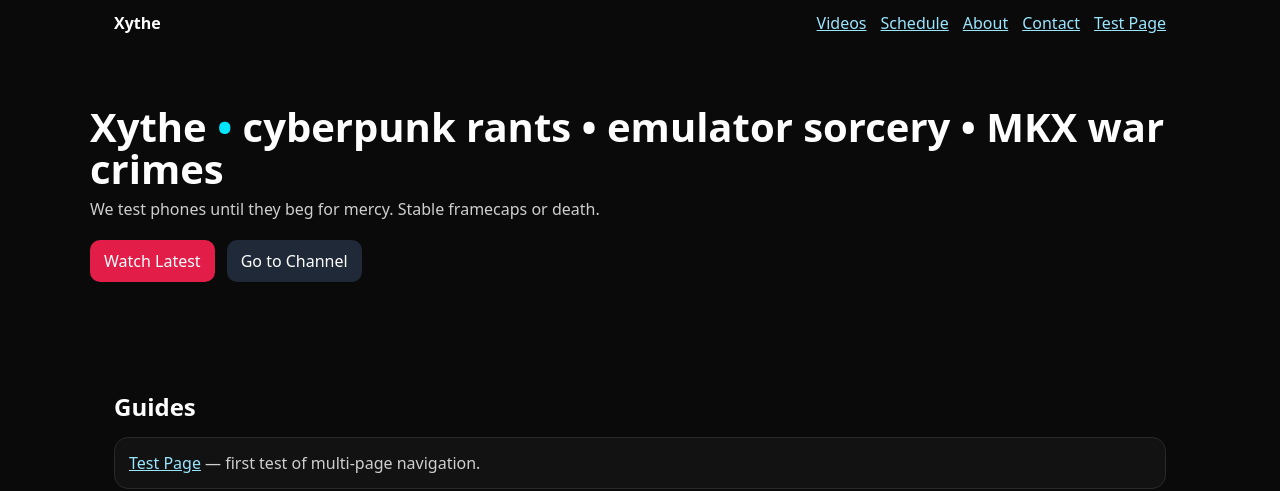
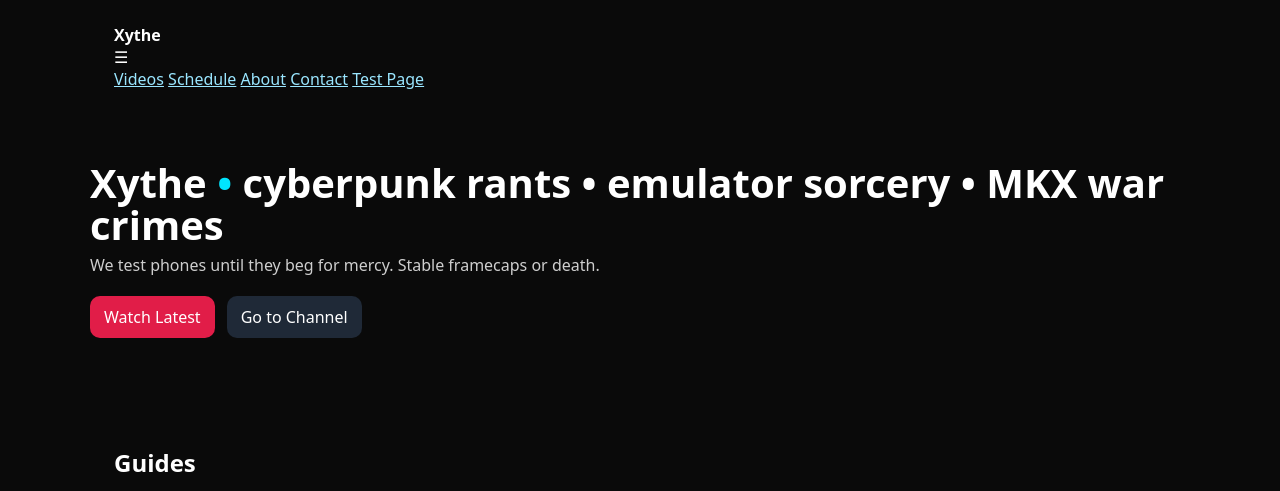
Before and after one commit to zXythez/Xythe, a plain HTML site: page index.html in a window 1280 px wide. Shown: the top 491 px of the page. Drawn offline with Linux system fonts and the light colour scheme.

Commit message:
Update index.html

```diff
--- a/index.html
+++ b/index.html
@@ -7,13 +7,14 @@
     <link rel="stylesheet" href="/style.css" />
 </head>
 <body>
-  <nav class="wrap" style="display:flex;justify-content:space-between;align-items:center;padding-top:12px">
-    <strong>Xythe</strong>
-    <div style="display:flex;gap:14px">
-      <a href="#videos">Videos</a>
-      <a href="#schedule">Schedule</a>
-      <a href="#about">About</a>
-      <a href="#contact">Contact</a>
+  <nav class="wrap nav">
+  <strong>Xythe</strong>
+  <div class="menu-btn">☰</div>
+  <div class="links">
+    <a href="#videos">Videos</a>
+    <a href="#schedule">Schedule</a>
+    <a href="#about">About</a>
+    <a href="#contact">Contact</a>
     <a href="/test.html">Test Page</a>
        </div>
   </nav>
```
